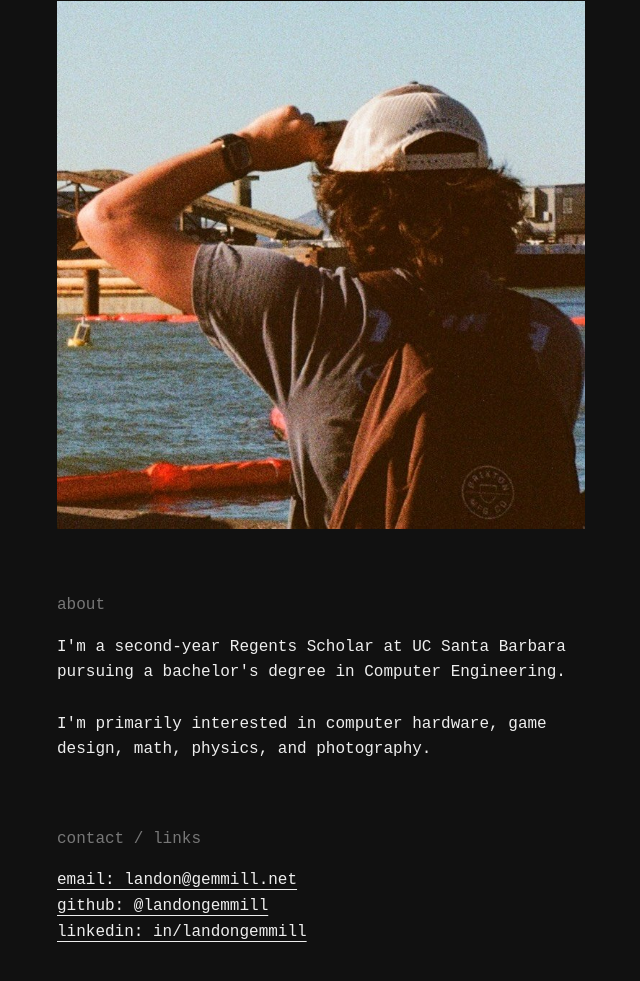
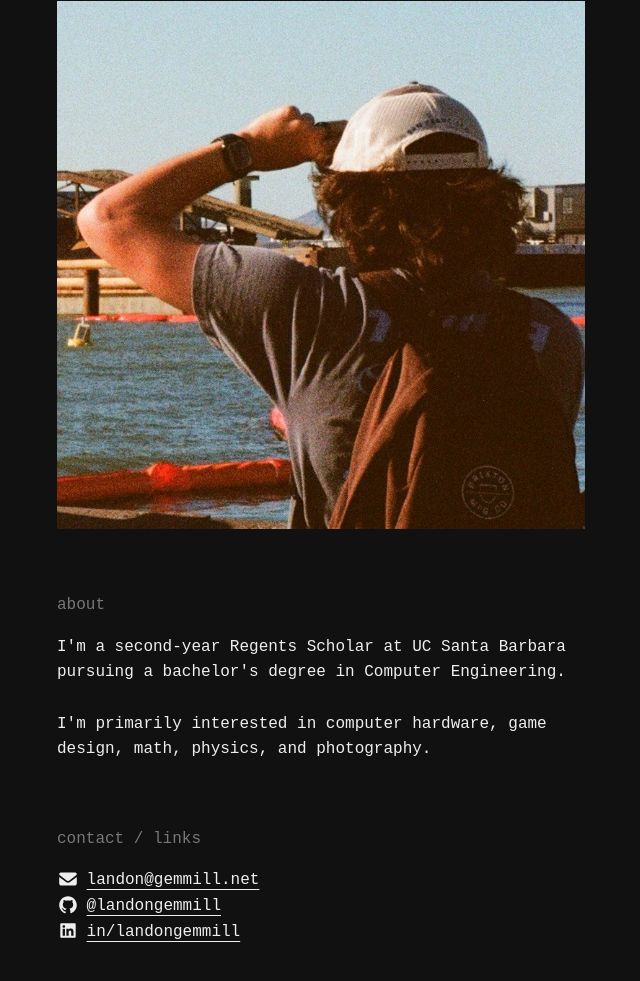
Before and after one commit to landongemmill/website, a plain HTML site: page index.html in a window 1280 px wide. Shown: the part 194-1175 px from the top of the page, without its empty margins (319-959 px from the left). Drawn offline with Linux system fonts and the light colour scheme.

Commit message:
added icons to the index page

```diff
--- a/index.html
+++ b/index.html
@@ -46,9 +46,9 @@
       </section>
       <h2>contact / links</h2>
       <ul>
-        <li><a href="mailto:landon@gemmill.net">email: landon@gemmill.net</a></li>
-        <li><a href="https://github.com/landongemmill" rel="me">github: @landongemmill</a></li>
-        <li><a href="https://linkedin.com/in/landongemmill" rel="me">linkedin: in/landongemmill</a></li>
+        <li><a href="mailto:landon@gemmill.net"><span class="icon" style="--icon: url(assets/mail.svg)"></span>landon@gemmill.net</a></li>
+        <li><a href="https://github.com/landongemmill" rel="me"><span class="icon" style="--icon: url(assets/github.svg)"></span>@landongemmill</a></li>
+        <li><a href="https://linkedin.com/in/landongemmill" rel="me"><span class="icon" style="--icon: url(assets/linkedin.svg)"></span>in/landongemmill</a></li>
       </ul>
       <script type="application/ld+json">
       {
--- a/style.css
+++ b/style.css
@@ -142,3 +142,14 @@ pre {
   max-width: 95vw;
   max-height: 95vh;
 }
+
+/* icon stuff for the index page */
+.icon {
+  display: inline-block;
+  width: 1.35em;
+  height: 1.35em;
+  margin-right: 0.5em;
+  vertical-align: -0.35em;
+  background: currentColor;
+  mask: var(--icon) center;
+}
```
Also changed, not shown: assets/github.svg (added), assets/linkedin.svg (added), assets/mail.svg (added).
